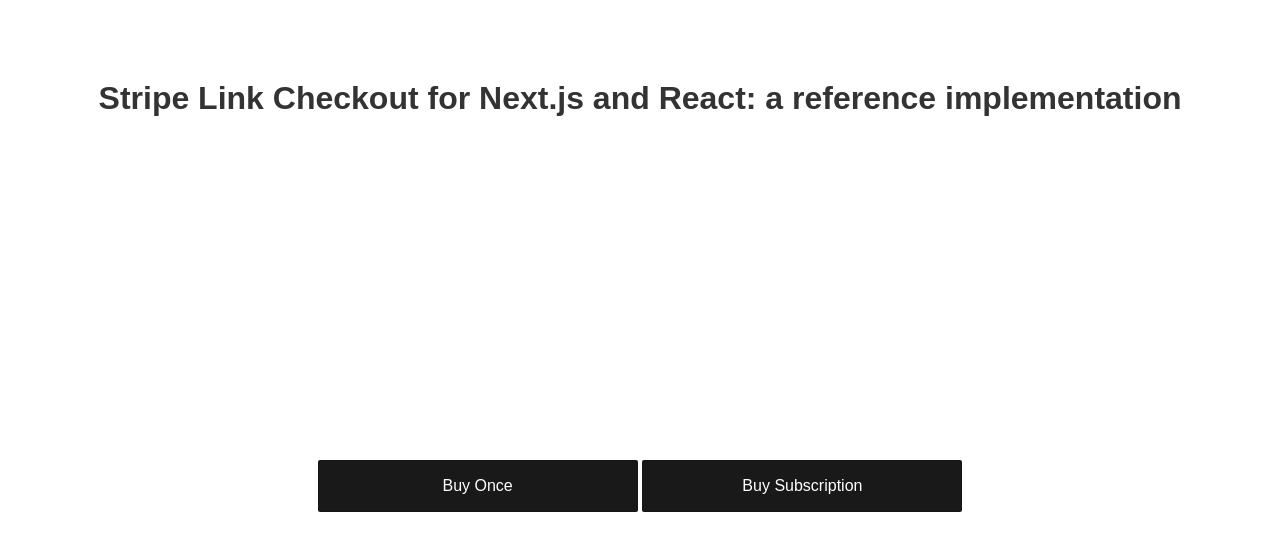
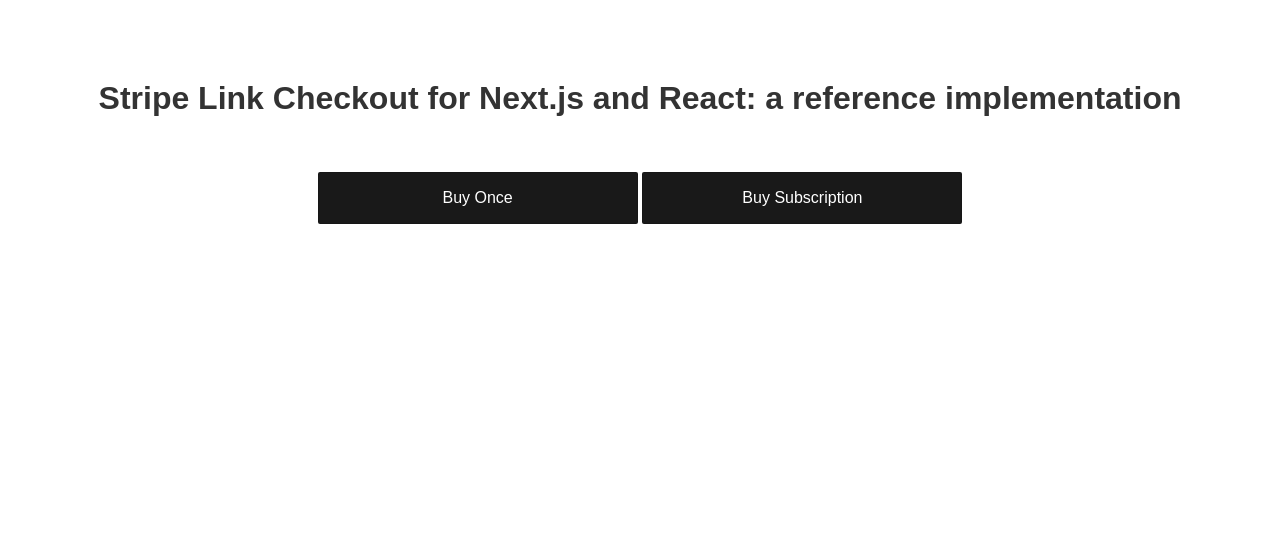
Before and after one commit to tomsoderlund/stripe-link-checkout-nextjs, a Next.js app: page / in a window 1280 px wide. Shown: the top 550 px of the page. Built offline with nearby package versions, Linux system fonts and the light colour scheme.

Commit message:
No min-height

```diff
--- a/styles/globals.css
+++ b/styles/globals.css
@@ -7,7 +7,6 @@
   grid-template-rows: 20px 1fr 20px;
   align-items: center;
   justify-items: center;
-  min-height: 100svh;
   padding: 80px;
   gap: 64px;
   color: #333;
```
